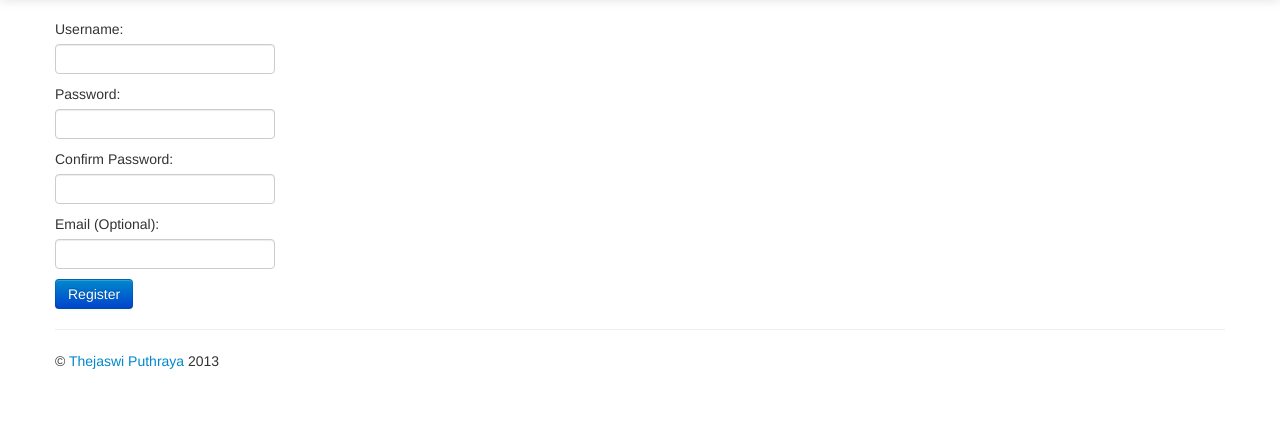
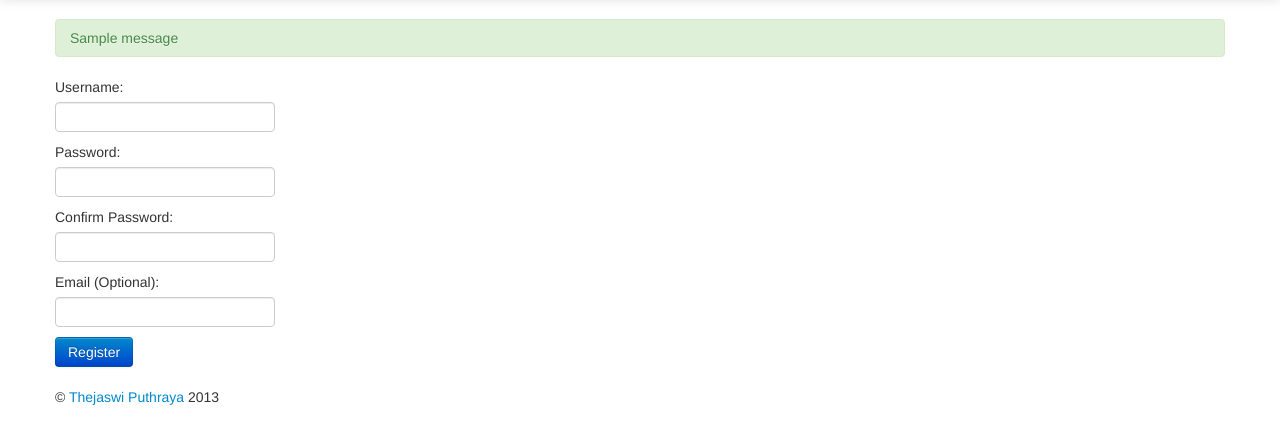
Before and after one commit to theju/f1oracle, a Django app: page /accounts/register/ in a window 1280 px wide. Shown: the part 41-485 px from the top of the page. Run offline with Django 3.2, Linux system fonts and the light colour scheme; tables that the repository leaves empty hold one stand-in row (values such as "Sample post"); one stand-in notice (Sample message) is shown; some libraries are stand-ins or nearby versions.

Commit message:
Display bootstrap styles ie errors and success for messages.

```diff
--- a/templates/base.html
+++ b/templates/base.html
@@ -56,9 +56,13 @@
         </div>
 
         <div class="container">
-	    {% block content %}
-	    {% endblock %}
-            <hr>
+	  {% if messages %}
+	  {% for message in messages %}
+          <div {% if message.tags %} class="alert alert-{{ message.tags }}"{% endif %}>{{ message }}</div>
+	  {% endfor %}
+	  {% endif %}
+	  {% block content %}
+	  {% endblock %}
 
             <footer>
                 <p>&copy; <a href="http://thejaswi.info/" target="_blank">Thejaswi Puthraya</a> 2013</p>
```
